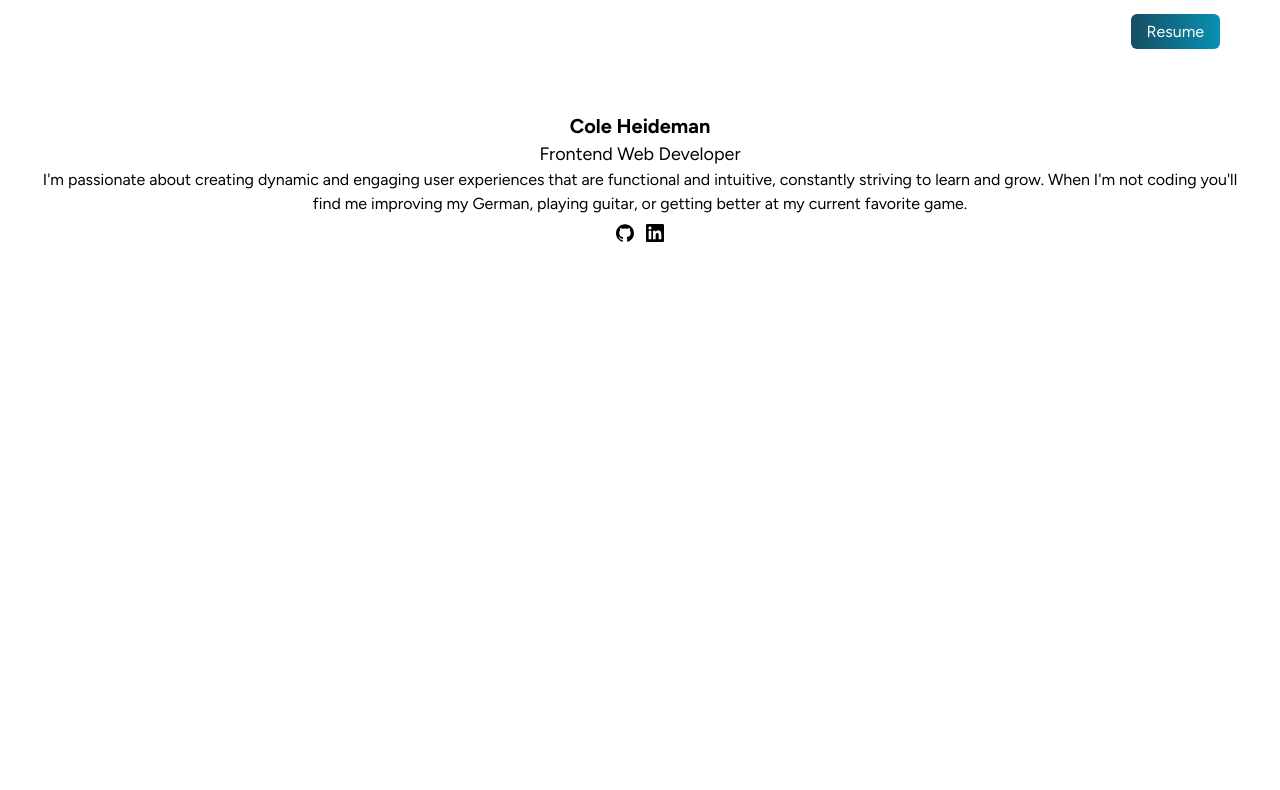
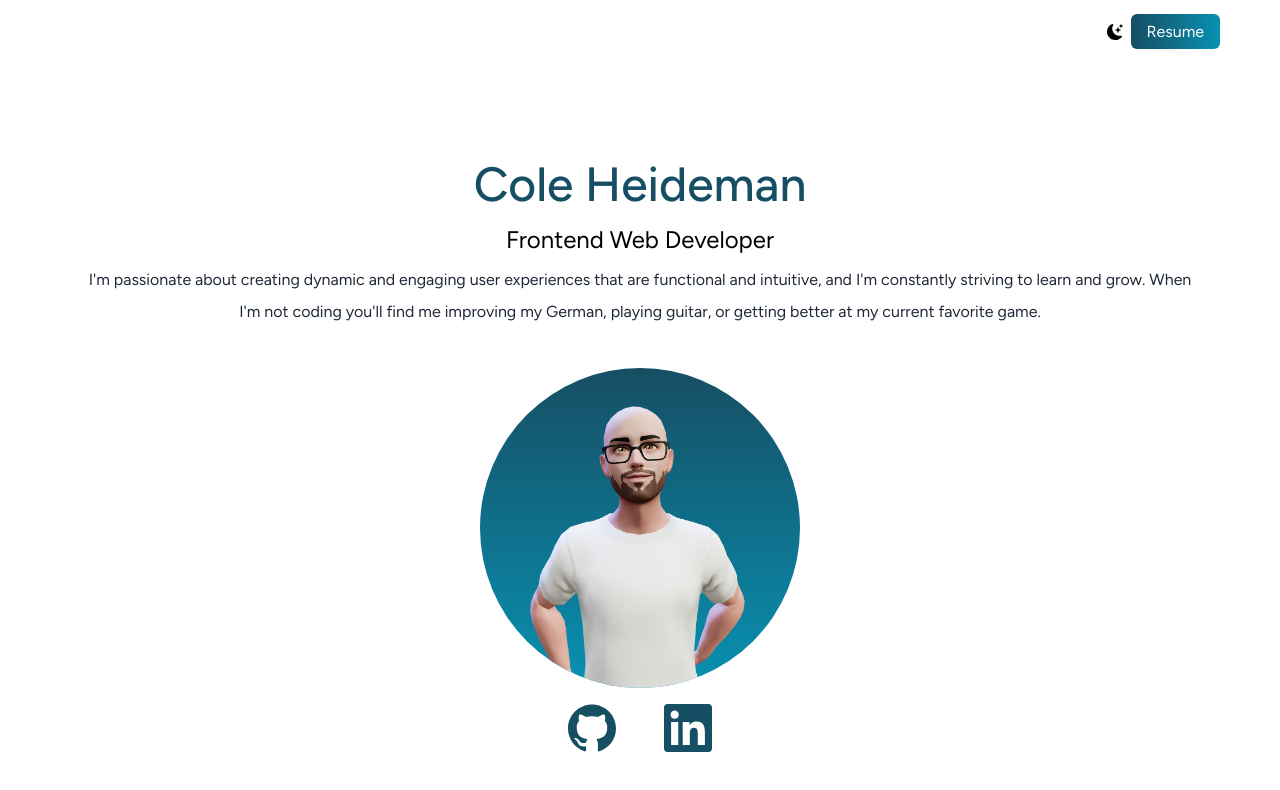
Before and after one commit to Alienatedlabor/react-portfolio, a Next.js app: page / in a window 1280 px wide. Shown: the top 790 px of the page. Built offline with nearby package versions, Linux system fonts and the light colour scheme.

Commit message:
add image, style text

```diff
--- a/pages/index.tsx
+++ b/pages/index.tsx
@@ -2,9 +2,12 @@ import Head from 'next/head';
 import { BsFillMoonStarsFill } from 'react-icons/bs';
 import { SiGithub, SiLinkedin } from 'react-icons/si';
 import { Figtree } from 'next/font/google';
+import Image from 'next/image';
+import avatar from '../public/ReadyPlayerMe-Avatar.png';
+
+//function for google font, allows preload of font
 const figtree = Figtree({ subsets: ['latin'] });
 
-console.log(figtree);
 export default function Home() {
   return (
     <div className={figtree.className}>
@@ -17,7 +20,9 @@ export default function Home() {
           <nav className="p-5 mb-12 flex justify-between">
             <h1 className="text-xl"></h1>
             <ul className="flex items-center gap-2">
-              <li>{/* <BsFillMoonStarsFill /> */}</li>
+              <li>
+                <BsFillMoonStarsFill />
+              </li>
               <li>
                 <a
                   className=" hover:shadow-md hover:opacity-90  bg-gradient-to-r from-cyan-900 to-cyan-600 text-white px-4 py-2 rounded-md "
@@ -28,21 +33,30 @@ export default function Home() {
               </li>
             </ul>
           </nav>
-          <div className="flex flex-col text-center">
-            <h2 className=" text-xl font-bold">Cole Heideman</h2>
-            <h3 className="text-lg">Frontend Web Developer</h3>
-            <p>
+          <div className="flex flex-col text-center p-10">
+            <h2 className=" text-5xl font-medium py-2 text-cyan-900">
+              Cole Heideman
+            </h2>
+            <h3 className="text-2xl py-2">Frontend Web Developer</h3>
+            <p className="text-md leading-8 text-gray-800">
               I'm passionate about creating dynamic and engaging user
-              experiences that are functional and intuitive, constantly striving
-              to learn and grow. When I'm not coding you'll find me improving my
-              German, playing guitar, or getting better at my current favorite
-              game.
+              experiences that are functional and intuitive, and I'm constantly
+              striving to learn and grow. When I'm not coding you'll find me
+              improving my German, playing guitar, or getting better at my
+              current favorite game.
             </p>
           </div>
 
-          <div className="flex justify-center text-lg gap-3 my-2">
-            <SiGithub />
-            <SiLinkedin />
+          <div className="bg-gradient-to-b from-cyan-900 to-cyan-600 rounded-full relative mx-auto w-80 h-80 overflow-hidden">
+            <Image
+              src={avatar}
+              alt="3d digital representation of smiling bald bearded man with glasses (me) "
+              fill
+            />
+          </div>
+          <div className="flex justify-center text-5xl gap-12 py-4 text-cyan-900">
+            <SiGithub className="cursor-pointer" />
+            <SiLinkedin className="cursor-pointer" />
           </div>
         </section>
       </main>
```
